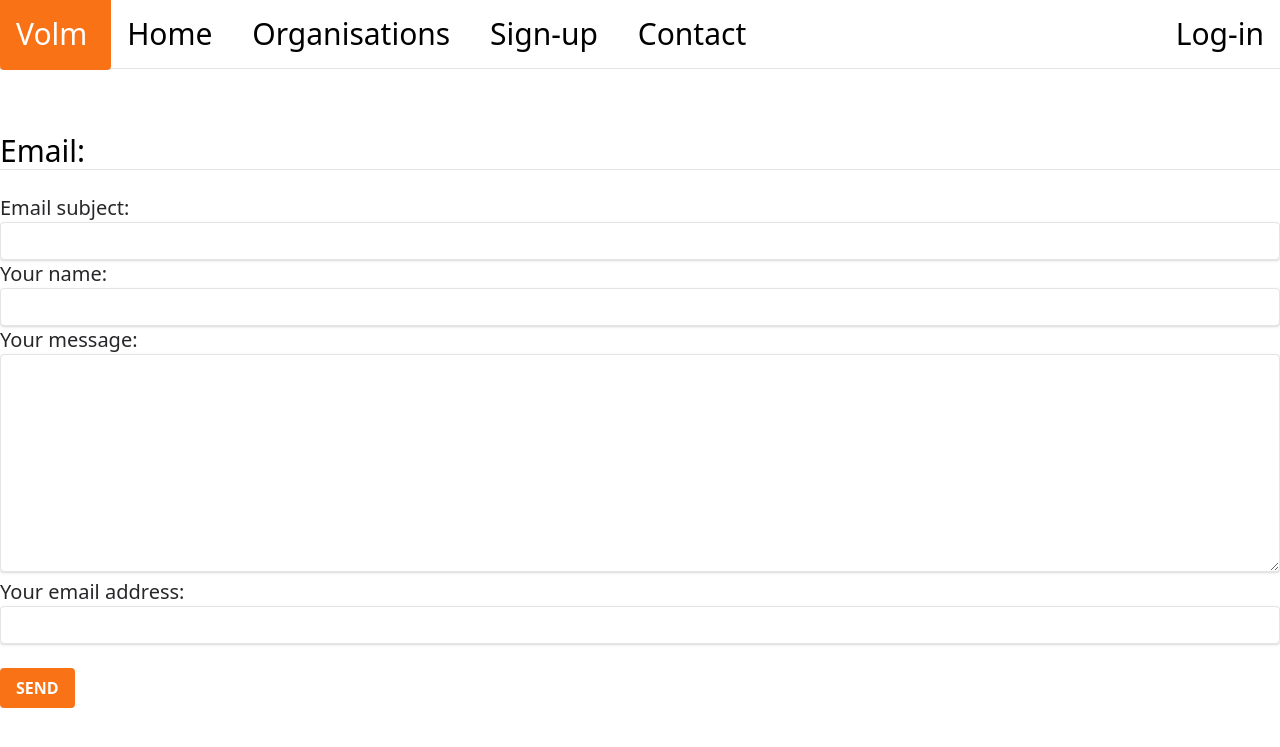
After one commit to gedkirkham/volm, a Django app: page /contact/email/ in a window 1280 px wide. The commit adds this page. Shown: the top 747 px of the page. Run offline with Django 3.2, Linux system fonts and the light colour scheme; style sheets or scripts are compiled from the project's sources; some libraries are stand-ins or nearby versions.

Commit message:
feat: add contact form to send emails to designated address

```diff
--- /dev/null
+++ b/volm/contact/forms.py
@@ -0,0 +1,19 @@
+from django import forms
+from django.utils.translation import gettext_lazy as _
+from django.core import mail
+
+class EmailForm(forms.Form):
+    message = forms.CharField(widget=forms.Textarea())
+    name = forms.CharField()
+    sender = forms.CharField()
+    subject = forms.CharField()
+
+    def send_email(self):
+        with mail.get_connection() as connection:
+            mail.EmailMessage(
+                self.cleaned_data['subject'],
+                self.cleaned_data['message'],
+                self.cleaned_data['sender'],
+                ['gedkirkham@protonmail.com'],
+                connection = connection,
+            ).send()
--- /dev/null
+++ b/volm/contact/templates/contact/email_form.html
@@ -0,0 +1,79 @@
+{% extends 'base.html' %}
+
+{% load widget_tweaks %}
+
+{% block content %}
+    <form method="POST">
+        {% csrf_token %}
+
+        <fieldset>
+            <legend class="tw-text-3xl">
+                Email:
+            </legend>
+
+            <hr />
+
+            <div class="tw-py-4">
+                {% for hidden in form.hidden_fields %}
+                    {{ hidden }}
+                {% endfor %}
+
+                <div class="tw-py-2">
+
+                    <div>
+                        {{ form.subject.errors }}
+                        <label
+                            for="{{ form.subject.id_for_label }}"
+                            class="tw-text-gray-800 tw-text-xl tw-block"
+                        >
+                            Email subject:
+                        </label>
+                        {{ form.subject|add_class:"tw_input" }}
+                    </div>
+
+                    <div>
+                        {{ form.message.errors }}
+                        <label
+                            for="{{ form.name.id_for_label }}"
+                            class="tw-text-gray-800 tw-text-xl tw-block"
+                        >
+                            Your name:
+                        </label>
+                        {{ form.name|add_class:"tw_input" }}
+                    </div>
+
+                    <div>
+                        {{ form.message.errors }}
+                        <label
+                            for="{{ form.message.id_for_label }}"
+                            class="tw-text-gray-800 tw-text-xl tw-block"
+                        >
+                            Your message:
+                        </label>
+                        {{ form.message|add_class:"tw_input" }}
+                    </div>
+
+                    <div>
+                        {{ form.sender.errors }}
+                        <label
+                            for="{{ form.sender.id_for_label }}"
+                            class="tw-text-gray-800 tw-text-xl tw-block"
+                        >
+                            Your email address:
+                        </label>
+                        {{ form.sender|add_class:"tw_input" }}
+                    </div>
+                </div>
+            </div>
+
+            {{ form.non_field_errors }}
+
+            <button
+                class="tw_neutral_button tw_button_anchor"
+                type="submit"
+            >
+                SEND
+            </button>
+        </fieldset>
+    </form>
+{% endblock content %}
--- /dev/null
+++ b/volm/contact/templates/contact/thank_you.html
@@ -0,0 +1,5 @@
+{% extends 'base.html' %}
+
+{% block content %}
+    Email sent. We will get back to you as soon as possible.
+{% endblock content %}
--- /dev/null
+++ b/volm/contact/urls.py
@@ -0,0 +1,10 @@
+from django.urls import path
+
+from .views import EmailView, ThankYouView
+
+app_name = 'contact'
+
+urlpatterns = [
+    path('email/', EmailView.as_view(), name="contact_email"),
+    path('thank_you/', ThankYouView.as_view(), name="thank_you"),
+]
--- a/volm/contact/views.py
+++ b/volm/contact/views.py
@@ -1,3 +1,18 @@
 from django.shortcuts import render
+from django.views.generic.edit import FormView
+from django.urls import reverse, reverse_lazy
+from django.views.generic.base import TemplateView
 
-# Create your views here.
+from contact.forms import EmailForm
+
+class EmailView(FormView):
+    template_name = 'contact/email_form.html'
+    form_class = EmailForm
+    success_url = reverse_lazy('contact:thank_you')
+
+    def form_valid(self, form):
+        form.send_email()
+        return super().form_valid(form)
+
+class ThankYouView(TemplateView):
+    template_name = 'contact/thank_you.html'
--- a/volm/templates/base.html
+++ b/volm/templates/base.html
@@ -51,6 +51,14 @@
                         href="{% url 'accounts:signup' %}"
                     >
                         Sign-up
+                    </a>
+                </li>
+                <li class="tw-inline">
+                    <a
+                        class="tw_main_nav_a"
+                        href="{% url 'contact:contact_email' %}"
+                    >
+                        Contact
                     </a>
                 </li>
 
```
Also changed, not shown: volm/volm/settings.py (+12 -0 lines), 1 other file.
